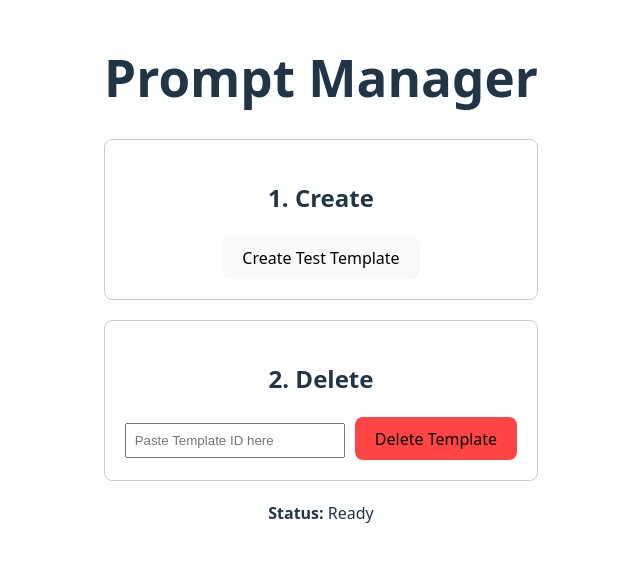
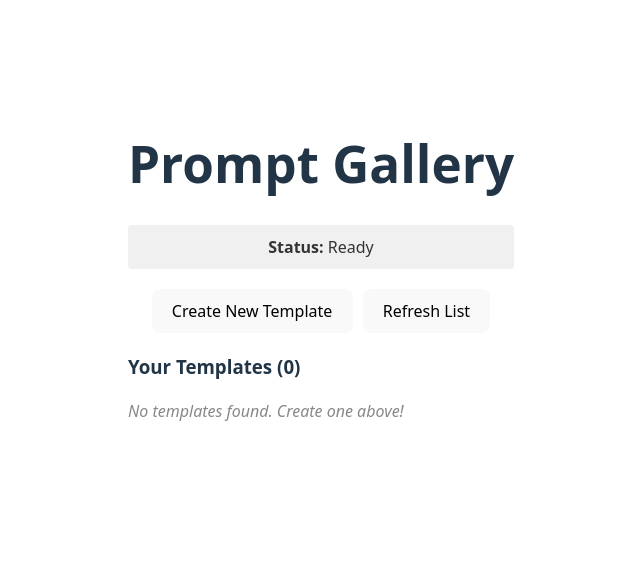
Before and after one commit to induction-axiom/prompt-gallery, a React (Vite) app: page / in a window 1280 px wide. Shown: the part 130-692 px from the top of the page, without its empty margins (319-959 px from the left). Built offline with nearby package versions, Linux system fonts and the light colour scheme.

Commit message:
feat: Add prompt template listing

```diff
--- a/src/App.jsx
+++ b/src/App.jsx
@@ -5,82 +5,144 @@ import { app } from "./firebase";
 
 function App() {
   const [status, setStatus] = useState("Ready");
-  // State to hold the ID of the template to delete
-  const [templateIdToDelete, setTemplateIdToDelete] = useState("");
+  const [templates, setTemplates] = useState([]);
+  const [isLoading, setIsLoading] = useState(false);
+
+  const functions = getFunctions(app);
+
+  // Helper to extract ID from full resource name
+  const getTemplateId = (fullResourceName) => {
+    return fullResourceName.split('/').pop();
+  };
 
   const saveTemplate = async () => {
-    setStatus("Calling create function...");
-    const functions = getFunctions(app);
+    setStatus("Creating template...");
+    setIsLoading(true);
     const createTemplate = httpsCallable(functions, 'createPromptTemplate');
 
     try {
-      const result = await createTemplate({
-        displayName: "Test Prompt",
+      await createTemplate({
+        displayName: "Test Prompt " + new Date().toLocaleTimeString(),
         dotPromptString: `---
 model: gemini-1.5-flash
 ---
 Tell me a joke about a software engineer.`
       });
-
-      console.log("Creation Success:", result);
-      // Helpful message to find the ID for testing delete
-      setStatus("Template Created! Check Console for the ID (look for 'name' field).");
+      setStatus("Template Created!");
+      fetchTemplates(); // Refresh list automatically
     } catch (error) {
-      console.error("Error:", error);
+      console.error(error);
       setStatus("Create Error: " + error.message);
+    } finally {
+      setIsLoading(false);
     }
   };
 
-  const deleteTemplate = async () => {
-    if (!templateIdToDelete) {
-      setStatus("Please enter a Template ID first.");
-      return;
+  const fetchTemplates = async () => {
+    setStatus("Fetching templates...");
+    setIsLoading(true);
+    const listTemplates = httpsCallable(functions, 'listPromptTemplates');
+
+    try {
+      const result = await listTemplates();
+      const fetchedTemplates = result.data.templates || [];
+      console.log(fetchedTemplates);
+      setTemplates(fetchedTemplates);
+      setStatus(`Loaded ${fetchedTemplates.length} templates.`);
+    } catch (error) {
+      console.error(error);
+      setStatus("List Error: " + error.message);
+    } finally {
+      setIsLoading(false);
     }
+  };
 
-    setStatus("Calling delete function...");
-    const functions = getFunctions(app);
+  const deleteTemplate = async (fullResourceName) => {
+    const templateId = getTemplateId(fullResourceName);
+
+    if (!window.confirm(`Are you sure you want to delete template ${templateId}?`)) return;
+
+    setStatus(`Deleting ${templateId}...`);
+    setIsLoading(true);
     const deleteFn = httpsCallable(functions, 'deletePromptTemplate');
 
     try {
-      // Pass the ID to the backend function
-      await deleteFn({ templateId: templateIdToDelete });
-
-      console.log("Delete Success");
-      setStatus(`Successfully deleted template: ${templateIdToDelete}`);
-      setTemplateIdToDelete(""); // Clear input on success
+      await deleteFn({ templateId: templateId });
+      setStatus("Deleted successfully.");
+      fetchTemplates(); // Refresh list automatically
     } catch (error) {
-      console.error("Error:", error);
+      console.error(error);
       setStatus("Delete Error: " + error.message);
+    } finally {
+      setIsLoading(false);
     }
   };
 
   return (
-    <div className="card">
-      <h1>Prompt Manager</h1>
+    <div className="card" style={{ maxWidth: '600px', margin: '0 auto' }}>
+      <h1>Prompt Gallery</h1>
 
-      <div style={{ padding: '20px', border: '1px solid #ccc', borderRadius: '8px', marginBottom: '20px' }}>
-        <h2>1. Create</h2>
-        <button onClick={saveTemplate}>
-          Create Test Template
+      {/* Status Bar */}
+      <div style={{
+        padding: '10px',
+        marginBottom: '20px',
+        backgroundColor: '#f0f0f0',
+        borderRadius: '4px',
+        color: '#333'
+      }}>
+        <strong>Status:</strong> {status}
+      </div>
+
+      {/* Controls */}
+      <div style={{ display: 'flex', gap: '10px', marginBottom: '20px', justifyContent: 'center' }}>
+        <button onClick={saveTemplate} disabled={isLoading}>
+          Create New Template
+        </button>
+        <button onClick={fetchTemplates} disabled={isLoading}>
+          Refresh List
         </button>
       </div>
 
-      <div style={{ padding: '20px', border: '1px solid #ccc', borderRadius: '8px' }}>
-        <h2>2. Delete</h2>
-        <input
-          type="text"
-          value={templateIdToDelete}
-          onChange={(e) => setTemplateIdToDelete(e.target.value)}
-          placeholder="Paste Template ID here"
-          style={{ padding: '8px', marginRight: '10px', width: '200px' }}
-        />
-        <button onClick={deleteTemplate} style={{ backgroundColor: '#ff4444' }}>
-          Delete Template
-        </button>
-      </div>
+      {/* List */}
+      <div style={{ textAlign: 'left' }}>
+        <h3>Your Templates ({templates.length})</h3>
 
-      <div style={{ marginTop: '20px' }}>
-        <strong>Status:</strong> {status}
+        {templates.length === 0 ? (
+          <p style={{ color: '#888', fontStyle: 'italic' }}>No templates found. Create one above!</p>
+        ) : (
+          <ul style={{ listStyle: 'none', padding: 0 }}>
+            {templates.map((t) => (
+              <li key={t.name} style={{
+                padding: '10px',
+                border: '1px solid #ddd',
+                marginBottom: '8px',
+                borderRadius: '8px',
+                display: 'flex',
+                justifyContent: 'space-between',
+                alignItems: 'center'
+              }}>
+                <div>
+                  <strong style={{ fontSize: '1.1em' }}>{t.displayName}</strong>
+                  <br />
+                  <small style={{ color: '#666', fontFamily: 'monospace' }}>
+                    ID: {getTemplateId(t.name)}
+                  </small>
+                </div>
+                <button
+                  onClick={() => deleteTemplate(t.name)}
+                  disabled={isLoading}
+                  style={{
+                    backgroundColor: '#ff444445',
+                    fontSize: '0.8em',
+                    padding: '5px 10px'
+                  }}
+                >
+                  Delete
+                </button>
+              </li>
+            ))}
+          </ul>
+        )}
       </div>
     </div>
   )
```
Also changed, not shown: 1 other file (tests, documents, lock files or other folders).
